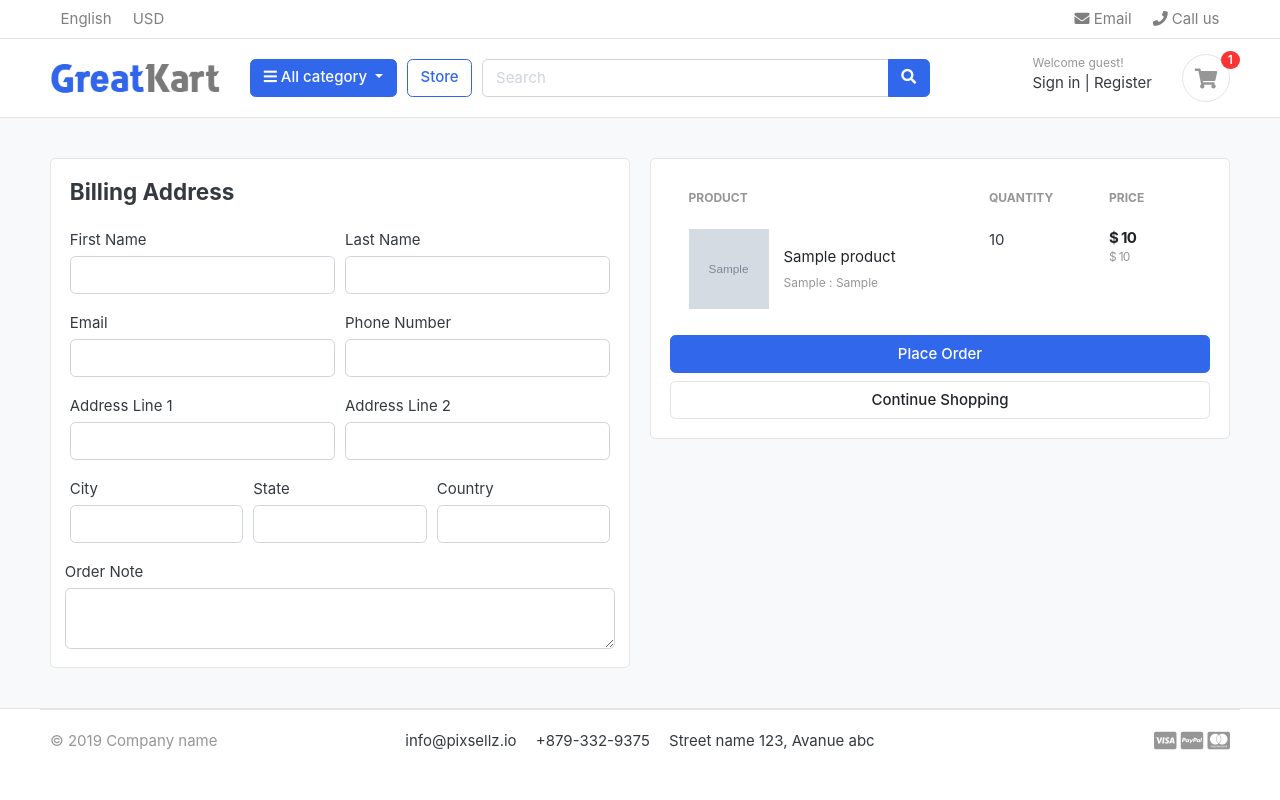
After one commit to ayush8303/greatkart-django, a Django app: template templates/store/checkout.html in a window 1280 px wide. The commit adds this page. Run offline with Django 4.2, Linux system fonts and the light colour scheme; the template is opened without the code that fills it: most values are stand-ins (such as "Sample title", 1, 10 or a date in 2020); grey boxes marked "Sample" are stand-in pictures; some libraries are stand-ins or nearby versions; some web fonts are replaced.

Commit message:
handled cart and checkout page for logged in user

```diff
--- a/carts/context_processors.py
+++ b/carts/context_processors.py
@@ -9,7 +9,10 @@ def counter(request):
     else:
         try:
             cart = Cart.objects.filter(cart_id=_cart_id(request))
-            cart_items = CartItem.objects.all().filter(cart=cart[:1])
+            if request.user.is_authenticated:
+                cart_items = CartItem.objects.all().filter(user=request.user)
+            else:
+                cart_items = CartItem.objects.all().filter(cart=cart[:1])
             for cart_item in cart_items:
                 cart_count += cart_item.quantity
         except Cart.DoesNotExist:
--- a/carts/models.py
+++ b/carts/models.py
@@ -1,6 +1,6 @@
 from django.db import models
 from store.models import Product, Variation
-
+from accounts.models import Account
 # Create your models here.
 
 
@@ -13,6 +13,7 @@ class Cart(models.Model):
 
 
 class CartItem(models.Model):
+    user = models.ForeignKey(Account,on_delete=models.CASCADE,null=True)
     product = models.ForeignKey(Product, on_delete=models.CASCADE)
     variations = models.ManyToManyField(Variation, blank=True)
     cart = models.ForeignKey(Cart, on_delete=models.CASCADE, null=True)
--- a/carts/urls.py
+++ b/carts/urls.py
@@ -8,4 +8,5 @@ urlpatterns = [
          views.remove_cart, name='remove_cart'),
     path('remove_cart_item/<int:product_id>/<int:cart_item_id>/',
          views.remove_cart_item, name='remove_cart_item'),
+    path('checkout/', views.checkout, name='checkout'),
 ]
--- a/templates/store/cart.html
+++ b/templates/store/cart.html
@@ -131,7 +131,7 @@
                 height="26"
               />
             </p>
-            <a href="./place-order.html" class="btn btn-primary btn-block">
+            <a href="{% url 'checkout' %}" class="btn btn-primary btn-block">
               Checkout
             </a>
             <a href="{% url 'store' %}" class="btn btn-light btn-block"
--- /dev/null
+++ b/templates/store/checkout.html
@@ -0,0 +1,139 @@
+{% extends 'base.html' %} {% load static %} {% block content %}
+
+<section class="section-content padding-y bg">
+  <div class="container">
+    <!-- ============================ COMPONENT 1 ================================= -->
+    <div class="row">
+      <aside class="col-lg-6">
+        <div class="card">
+          <div class="card-body">
+            <h4 class="card-title mb-4">Billing Address</h4>
+            <form action="" method="POST">
+              {% csrf_token %}
+              <div class="form-row">
+                <div class="col form-group">
+                  <label for="">First Name</label>
+                  <input type="text" name="first_name" class="form-control" required>
+                </div>
+                <div class="col form-group">
+                  <label for="">Last Name</label>
+                  <input type="text" name="last_name" class="form-control" required>
+                </div>
+              </div>
+              <div class="form-row">
+                <div class="col form-group">
+                  <label for="">Email</label>
+                  <input type="email" name="email" class="form-control" required>
+                </div>
+                <div class="col form-group">
+                  <label for="">Phone Number</label>
+                  <input type="text" name="phone" class="form-control" required>
+                </div>
+              </div>
+              <div class="form-row">
+                <div class="col form-group">
+                  <label for="">Address Line 1</label>
+                  <input type="text" name="address_line_1" class="form-control" required>
+                </div>
+                <div class="col form-group">
+                  <label for="">Address Line 2</label>
+                  <input type="text" name="address_line_2" class="form-control">
+                </div>
+              </div>
+              <div class="form-row">
+                <div class="col form-group">
+                  <label for="">City</label>
+                  <input type="text" name="city" class="form-control" required>
+                </div>
+                <div class="col form-group">
+                  <label for="">State</label>
+                  <input type="text" name="state" class="form-control" required>
+                </div>
+                <div class="col form-group">
+                  <label for="">Country</label>
+                  <input type="text" name="country" class="form-control" required>
+                </div>
+                </div>
+                <div class="form-row">
+                  <label for="">Order Note</label>
+                  <textarea name="order_note" rows="2" class="form-control"></textarea>
+                </div>
+            </form>
+
+          </div>
+        </div> <!-- card.// -->
+      </aside>
+      <!-- col.// -->
+      <aside class="col-lg-6">
+        <div class="card">
+          <div class="card-body">
+            <table class="table table-borderless table-shopping-cart">
+              <thead class="text-muted">
+                <tr class="small text-uppercase">
+                  <th scope="col">Product</th>
+                  <th scope="col" width="120">Quantity</th>
+                  <th scope="col" width="120">Price</th>
+                </tr>
+              </thead>
+              <tbody>
+                {% for cart_item in cart_items %}
+                <tr>
+                  <td>
+                    <figure class="itemside align-items-center">
+                      <div class="aside">
+                        <img
+                          src="{{ cart_item.product.images.url }}"
+                          class="img-sm"
+                        />
+                      </div>
+                      <figcaption class="info">
+                        <a
+                          href="{{ cart_item.product.get_url }}"
+                          class="title text-dark"
+                          >{{ cart_item.product.product_name }}</a>
+                        <p class="text-muted small">
+                          {% if cart_item.variations.all %}
+                            {% for item in cart_item.variations.all %}
+                              {{ item.variation_category | capfirst }} : {{ item.variation_value | capfirst}} <br>
+                            {% endfor %}
+                          {% endif %}
+                        </p>
+                      </figcaption>
+                    </figure>
+                  </td>
+                  <td>
+                    <!-- col.// -->
+                    <label for="">{{cart_item.quantity}}</label>
+                  </td>
+                  <td>
+                    <div class="price-wrap">
+                      <var class="price">$ {{ cart_item.sub_total }}</var>
+                      <small class="text-muted">
+                        $ {{ cart_item.product.price }}
+                      </small>
+                    </div>
+                    <!-- price-wrap .// -->
+                  </td>
+                </tr>
+                {% endfor %}
+              </tbody>
+            </table>
+            <button type="submit" name="submit" class="btn btn-primary btn-block">Place Order</button>
+            <a href="{% url 'store' %}" class="btn btn-light btn-block"
+              >Continue Shopping</a
+            >
+          </div>
+          <!-- card-body.// -->
+        </div>
+        <!-- card.// -->
+      </aside>
+      <!-- col.// -->
+    </div>
+    <!-- row.// -->
+    <!-- ============================ COMPONENT 1 END .// ================================= -->
+  </div>
+  <!-- container .//  -->
+</section>
+<!-- ========================= SECTION CONTENT END// ========================= -->
+
+{% endblock %}
```
Also changed, not shown: accounts/views.py (+78 -17 lines), carts/views.py (+164 -60 lines), carts/migrations/0003_cartitem_user.py (added).
